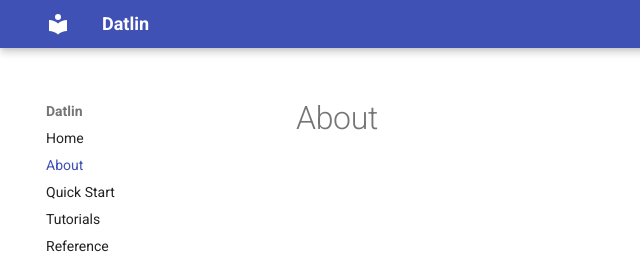
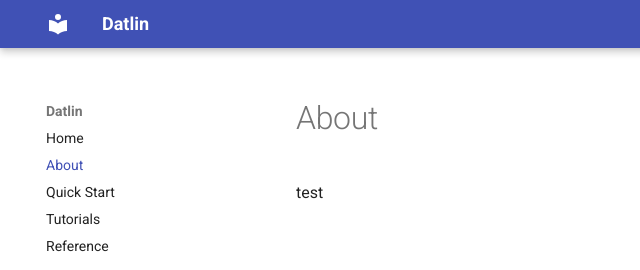
Before and after one commit to datlin-org/datlin-org.github.io, a plain HTML site: page about/index.html in a window 1280 px wide. Shown: the top 270 px of the page, 0-640 px from the left. Drawn offline with Linux system fonts and the light colour scheme.

Commit message:
Deployed 4132969 with MkDocs version: 1.6.0

```diff
--- a/about/index.html
+++ b/about/index.html
@@ -320,7 +320,7 @@
 
   <h1>About</h1>
 
-
+<p>test</p>
 
 
 
--- a/search/search_index.json
+++ b/search/search_index.json
@@ -1 +1 @@
-{"config":{"lang":["en"],"separator":"[\\s\\-]+","pipeline":["stopWordFilter"]},"docs":[{"location":"","title":"Welcome to MkDocs","text":"<p>For full documentation visit mkdocs.org.</p>"},{"location":"#commands","title":"Commands","text":"<ul> <li><code>mkdocs new [dir-name]</code> - Create a new project.</li> <li><code>mkdocs serve</code> - Start the live-reloading docs server.</li> <li><code>mkdocs build</code> - Build the documentation site.</li> <li><code>mkdocs -h</code> - Print help message and exit.</li> </ul>"},{"location":"#project-layout","title":"Project layout","text":"<pre><code>mkdocs.yml    # The configuration file.\ndocs/\n    index.md  # The documentation homepage.\n    ...       # Other markdown pages, images and other files.\n</code></pre>"}]}
+{"config":{"lang":["en"],"separator":"[\\s\\-]+","pipeline":["stopWordFilter"]},"docs":[{"location":"","title":"Welcome to MkDocs","text":"<p>For full documentation visit mkdocs.org.</p>"},{"location":"#commands","title":"Commands","text":"<ul> <li><code>mkdocs new [dir-name]</code> - Create a new project.</li> <li><code>mkdocs serve</code> - Start the live-reloading docs server.</li> <li><code>mkdocs build</code> - Build the documentation site.</li> <li><code>mkdocs -h</code> - Print help message and exit.</li> </ul>"},{"location":"#project-layout","title":"Project layout","text":"<pre><code>mkdocs.yml    # The configuration file.\ndocs/\n    index.md  # The documentation homepage.\n    ...       # Other markdown pages, images and other files.\n</code></pre>"},{"location":"about/","title":"About","text":"<p>test</p>"}]}
```
Also changed, not shown: 1 other file.
